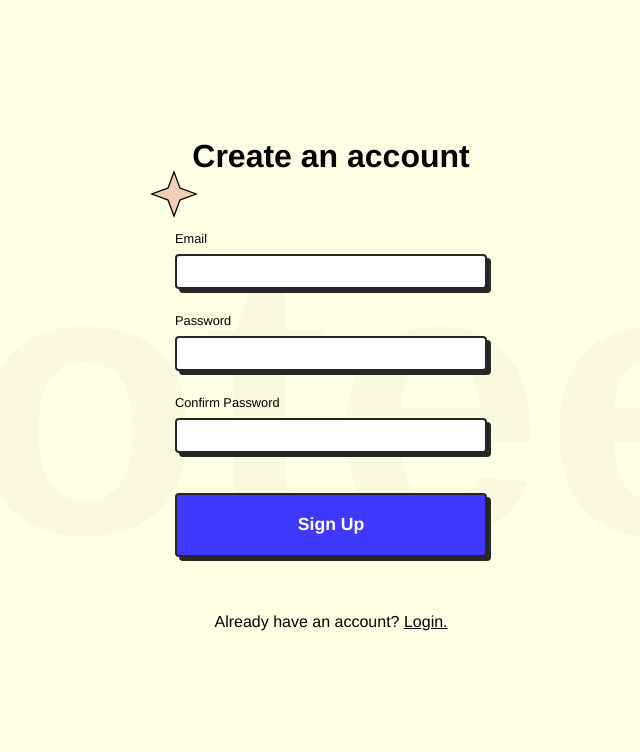
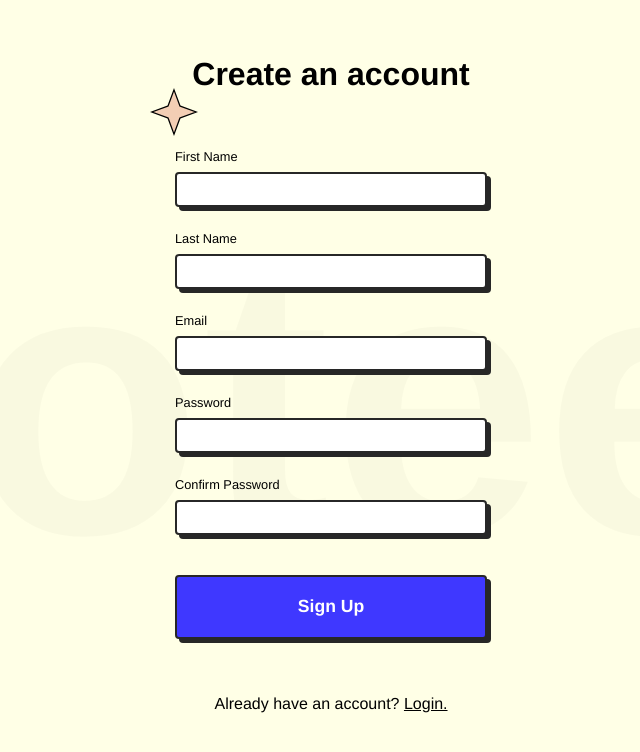
Before and after one commit to mhdafh7/noteey, a Next.js app: page /signup in a window 1280 px wide. Shown: the top 752 px of the page, without its empty margins (309-949 px from the left). Built offline with nearby package versions, Linux system fonts and the light colour scheme; a web font is replaced by a local one.

Commit message:
signup form

```diff
--- /dev/null
+++ b/app/(auth)/signup/form.tsx
@@ -0,0 +1,132 @@
+"use client";
+
+import { useState } from "react";
+
+import { useRouter } from "next/navigation";
+import { signIn } from "next-auth/react";
+import { toast } from "react-toastify";
+import { Formik, Form, Field, ErrorMessage } from "formik";
+
+import { SignUpSchema } from "@/constants/validation";
+import { messages } from "@/constants/messages";
+import Spinner from "@/components/Spinner";
+
+import styles from "./styles.module.scss";
+
+type SignUpFormValues = {
+  email: string;
+  password: string;
+  confirmPassword: string;
+};
+
+const SignUpForm = () => {
+  const [loading, setLoading] = useState(false);
+
+  const handleSubmit = async (values: SignUpFormValues) => {
+    setLoading(true);
+    try {
+      const { confirmPassword, ...requiredValues } = values;
+      const res = await fetch("/api/auth/signup", {
+        method: "POST",
+        body: JSON.stringify(requiredValues),
+        headers: {
+          "Content-Type": "application/json",
+        },
+      });
+      setLoading(false);
+      if (!res.ok) {
+        toast.error((await res.json()).message);
+        return;
+      }
+      toast.success(messages.auth.success.signup);
+      signIn(undefined, { callbackUrl: "/" });
+    } catch (error) {
+      setLoading(false);
+      console.error(error);
+      toast.error(messages.auth.errors.signup);
+    }
+  };
+
+  return (
+    <Formik
+      initialValues={{
+        firstName: "",
+        lastName: "",
+        email: "",
+        password: "",
+        confirmPassword: "",
+      }}
+      validationSchema={SignUpSchema}
+      onSubmit={(values) => handleSubmit(values)}
+    >
+      {({ errors, touched }) => (
+        <Form className={styles.form}>
+          <div className={styles.formItem}>
+            <label htmlFor="firstName">First Name</label>
+            <Field
+              type="text"
+              name="firstName"
+              id="firstName"
+              className={styles.input}
+            />
+            <p className={styles.errorMessage}>
+              <ErrorMessage name="firstName" />
+            </p>
+          </div>
+          <div className={styles.formItem}>
+            <label htmlFor="lastName">Last Name</label>
+            <Field
+              type="text"
+              name="lastName"
+              id="lastName"
+              className={styles.input}
+            />
+            <p className={styles.errorMessage}>
+              <ErrorMessage name="lastName" />
+            </p>
+          </div>
+          <div className={styles.formItem}>
+            <label htmlFor="email">Email</label>
+            <Field
+              type="email"
+              name="email"
+              id="email"
+              className={styles.input}
+            />
+            <p className={styles.errorMessage}>
+              <ErrorMessage name="email" />
+            </p>
+          </div>
+          <div className={styles.formItem}>
+            <label htmlFor="password">Password</label>
+            <Field
+              type="password"
+              name="password"
+              id="password"
+              className={styles.input}
+            />
+            <p className={styles.errorMessage}>
+              <ErrorMessage name="password" />
+            </p>
+          </div>
+          <div className={styles.formItem}>
+            <label htmlFor="confirmPassword">Confirm Password</label>
+            <Field
+              type="password"
+              name="confirmPassword"
+              id="confirmPassword"
+              className={styles.input}
+            />
+            <p className={styles.errorMessage}>
+              <ErrorMessage name="confirmPassword" />
+            </p>
+          </div>
+          <button type="submit" className={styles.signupBtn}>
+            {loading ? <Spinner scale={0.8} /> : "Sign Up"}
+          </button>
+        </Form>
+      )}
+    </Formik>
+  );
+};
+export default SignUpForm;
--- a/app/(auth)/signup/page.tsx
+++ b/app/(auth)/signup/page.tsx
@@ -2,35 +2,13 @@
 
 import Head from "next/head";
 import Link from "next/link";
+
 import { StarLight } from "@/components/Svgs/Abstract";
+import SignUpForm from "./form";
+
 import styles from "./styles.module.scss";
-import { ErrorMessage, Field, Form, Formik } from "formik";
-import { useRouter } from "next/navigation";
-import { SignUpSchema } from "@/constants/validation";
-import { messages } from "@/constants/messages";
-import { login } from "@/libs/api/auth";
-import { toast } from "react-toastify";
-
-type SignUpFormValues = {
-  email: string;
-  password: string;
-  confirmPassword: string;
-};
 
 const Signup = () => {
-  const router = useRouter();
-
-  const handleSubmit = async (values: SignUpFormValues) => {
-    try {
-      await login(values);
-      toast.success(messages.auth.success.login);
-      router.push("/");
-    } catch (error) {
-      console.error(error);
-      toast.error(messages.auth.errors.login);
-    }
-  };
-
   return (
     <>
       <Head>
@@ -46,59 +24,7 @@ const Signup = () => {
         <h2 className={styles.title}>Create an account</h2>
       </span>
       <div className={styles.card}>
-        <Formik
-          initialValues={{
-            email: "",
-            password: "",
-            confirmPassword: "",
-          }}
-          validationSchema={SignUpSchema}
-          onSubmit={(values) => handleSubmit(values)}
-        >
-          {({ errors, touched }) => (
-            <Form className={styles.form}>
-              <div className={styles.formItem}>
-                <label htmlFor="email">Email</label>
-                <Field
-                  type="email"
-                  name="email"
-                  id="email"
-                  className={styles.input}
-                />
-                <p className={styles.errorMessage}>
-                  <ErrorMessage name="email" />
-                </p>
-              </div>
-              <div className={styles.formItem}>
-                <label htmlFor="password">Password</label>
-                <Field
-                  type="password"
-                  name="password"
-                  id="password"
-                  className={styles.input}
-                />
-                <p className={styles.errorMessage}>
-                  <ErrorMessage name="password" />
-                </p>
-              </div>
-              <div className={styles.formItem}>
-                <label htmlFor="confirmPassword">Confirm Password</label>
-                <Field
-                  type="password"
-                  name="confirmPassword"
-                  id="confirmPassword"
-                  className={styles.input}
-                />
-                <p className={styles.errorMessage}>
-                  <ErrorMessage name="confirmPassword" />
-                </p>
-              </div>
-              <button type="submit" className={styles.signupBtn}>
-                Sign Up
-              </button>
-            </Form>
-          )}
-        </Formik>
+        <SignUpForm />
       </div>
       <h4 className={styles.loginText}>
         Already have an account?&nbsp;
```
